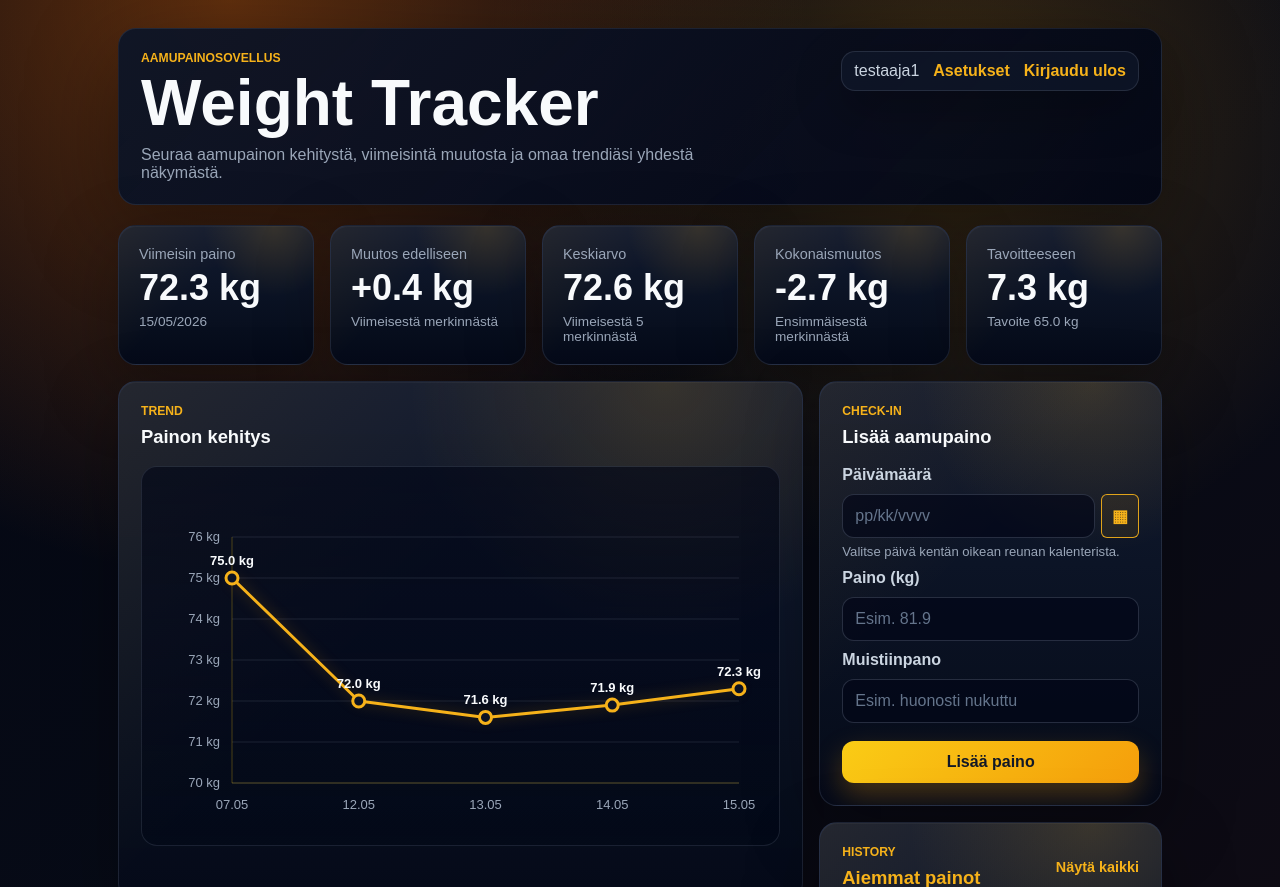
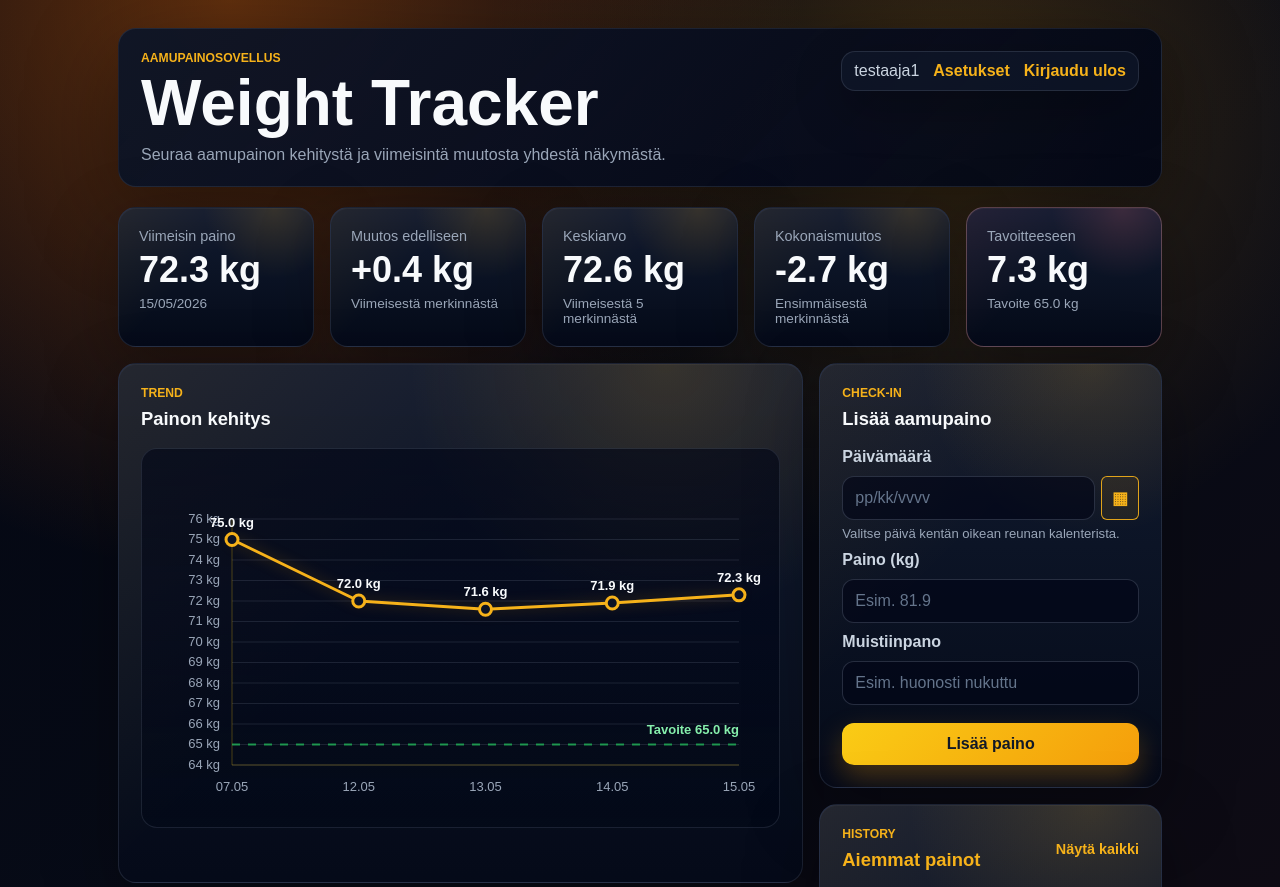
Before and after one commit to akikleemola/Aamupainot, a Flask app: page / in a window 1280 px wide. Shown: the top 887 px of the page. Run offline with Flask 3, Linux system fonts and the light colour scheme; a user stored in the database is signed in; data comes from the database, SQL or seed files in the repository.

Commit message:
Added target weight to chart

```diff
--- a/static/chart.js
+++ b/static/chart.js
@@ -1,6 +1,8 @@
 const chartDataElement = document.getElementById("chart-data");
+const targetWeightElement = document.getElementById("target-weight");
 const canvas = document.getElementById("weightChart");
 let chartData = [];
+let targetWeight = null;
 
 function formatDisplayDate(dateText) {
     if (!dateText) {
@@ -81,6 +83,22 @@ if (chartDataElement) {
     }
 }
 
+if (targetWeightElement) {
+    const targetWeightText = targetWeightElement.content
+        ? targetWeightElement.content.textContent
+        : targetWeightElement.textContent;
+
+    try {
+        const parsedTargetWeight = JSON.parse(targetWeightText.trim());
+
+        if (typeof parsedTargetWeight === "number") {
+            targetWeight = parsedTargetWeight;
+        }
+    } catch (error) {
+        targetWeight = null;
+    }
+}
+
 if (canvas && chartData.length >= 2) {
     const context = canvas.getContext("2d");
 
@@ -95,6 +113,11 @@ if (canvas && chartData.length >= 2) {
             left: 76,
         };
         const weights = chartData.map((item) => item.weight);
+
+        if (targetWeight !== null) {
+            weights.push(targetWeight);
+        }
+
         const minWeight = Math.min(...weights);
         const maxWeight = Math.max(...weights);
         const chartMin = Math.floor(minWeight) - 1;
@@ -145,6 +168,27 @@ if (canvas && chartData.length >= 2) {
         context.lineTo(padding.left, height - padding.bottom);
         context.lineTo(width - padding.right, height - padding.bottom);
         context.stroke();
+
+        if (targetWeight !== null) {
+            const targetY = getY(targetWeight);
+
+            context.save();
+            context.strokeStyle = "rgba(34, 197, 94, 0.72)";
+            context.lineWidth = 2;
+            context.setLineDash([8, 8]);
+            context.beginPath();
+            context.moveTo(padding.left, targetY);
+            context.lineTo(width - padding.right, targetY);
+            context.stroke();
+            context.setLineDash([]);
+
+            context.fillStyle = "#86efac";
+            context.font = "bold 13px Arial, sans-serif";
+            context.textAlign = "right";
+            context.textBaseline = "bottom";
+            context.fillText(`Tavoite ${targetWeight.toFixed(1)} kg`, width - padding.right, Math.max(targetY - 8, 18));
+            context.restore();
+        }
 
         context.shadowColor = "rgba(245, 158, 11, 0.35)";
         context.shadowBlur = 14;
--- a/static/style.css
+++ b/static/style.css
@@ -145,6 +145,42 @@ a {
 
 .stat-card small {
     font-size: 0.85rem;
+}
+
+.target-card {
+    border-color: rgba(148, 163, 184, 0.24);
+}
+
+.target-card::before {
+    background:
+        radial-gradient(circle at 80% 0%, rgba(148, 163, 184, 0.16), transparent 34%),
+        linear-gradient(135deg, rgba(148, 163, 184, 0.08), transparent 42%);
+}
+
+.target-above {
+    border-color: rgba(252, 165, 165, 0.34);
+}
+
+.target-above::before {
+    background:
+        radial-gradient(circle at 80% 0%, rgba(248, 113, 113, 0.18), transparent 34%),
+        linear-gradient(135deg, rgba(248, 113, 113, 0.08), transparent 42%);
+}
+
+.target-below,
+.target-reached {
+    border-color: rgba(134, 239, 172, 0.34);
+}
+
+.target-below::before,
+.target-reached::before {
+    background:
+        radial-gradient(circle at 80% 0%, rgba(34, 197, 94, 0.18), transparent 34%),
+        linear-gradient(135deg, rgba(34, 197, 94, 0.08), transparent 42%);
+}
+
+.target-reached strong {
+    color: #86efac;
 }
 
 .dashboard-grid {
--- a/templates/index.html
+++ b/templates/index.html
@@ -4,7 +4,7 @@
     <meta charset="UTF-8">
     <meta name="viewport" content="width=device-width, initial-scale=1.0">
     <title>Aamupainosovellus</title>
-    <link rel="stylesheet" href="{{ url_for('static', filename='style.css') }}?v=dark-fitness-16">
+    <link rel="stylesheet" href="{{ url_for('static', filename='style.css') }}?v=dark-fitness-17">
 </head>
 <body>
     <main class="container">
@@ -12,7 +12,7 @@
             <div>
                 <p class="eyebrow">Aamupainosovellus</p>
                 <h1>Weight Tracker</h1>
-                <p class="intro">Seuraa aamupainon kehitystä, viimeisintä muutosta ja omaa trendiäsi yhdestä näkymästä.</p>
+                <p class="intro">Seuraa aamupainon kehitystä ja viimeisintä muutosta yhdestä näkymästä.</p>
             </div>
             <nav class="topbar">
                 <span>{{ username }}</span>
@@ -92,7 +92,7 @@
                 <small>Ensimmäisestä merkinnästä</small>
             </article>
 
-            <article class="stat-card">
+            <article class="stat-card target-card target-{{ target_status or 'missing' }}">
                 <span>Tavoitteeseen</span>
                 <strong>
                     {% if target_status == "reached" %}
@@ -218,6 +218,7 @@
     </main>
 
     <template id="chart-data">{{ chart_data|tojson }}</template>
-    <script src="{{ url_for('static', filename='chart.js') }}?v=6" defer></script>
+    <template id="target-weight">{{ target_weight|tojson }}</template>
+    <script src="{{ url_for('static', filename='chart.js') }}?v=7" defer></script>
 </body>
 </html>
```
